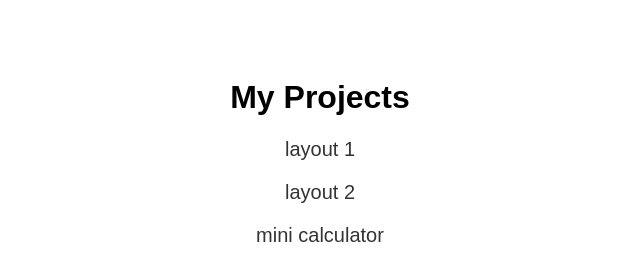
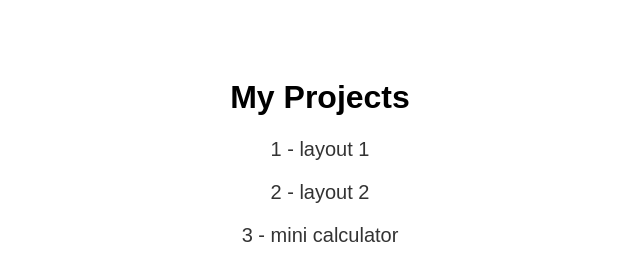
Before and after one commit to RdenX8/My-project, a plain HTML site: page index.html in a window 1280 px wide. Shown: the whole page, without its empty margins (320-960 px from the left). Drawn offline with Linux system fonts and the light colour scheme.

Commit message:
Update index.html

```diff
--- a/index.html
+++ b/index.html
@@ -11,8 +11,9 @@
 </head>
 <body>
   <h1>My Projects</h1>
-  <a href="layout 1/index.html" target="_blank">layout 1</a>
-  <a href="layout 2/index.html" target="_blank">layout 2</a>
-  <a href="mini calculator/index.html" target="_blank">mini calculator</a>
+  <a href="layout 1/index.html" target="_blank">1 -  layout 1</a>
+  <a href="layout 2/index.html" target="_blank">2 -  layout 2</a>
+  <a href="mini calculator/index.html" target="_blank">3 -  mini calculator</a>
 </body>
+
 </html>
```
